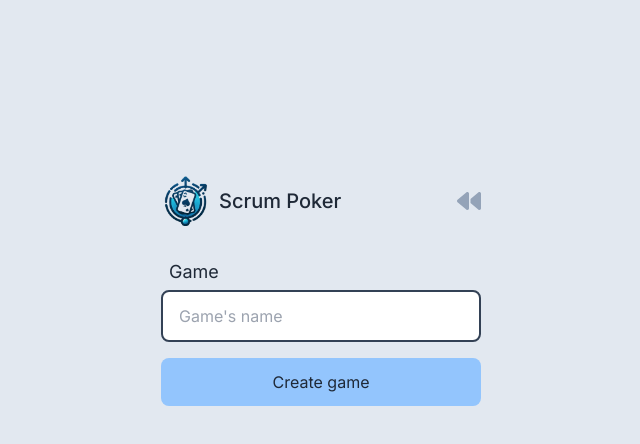
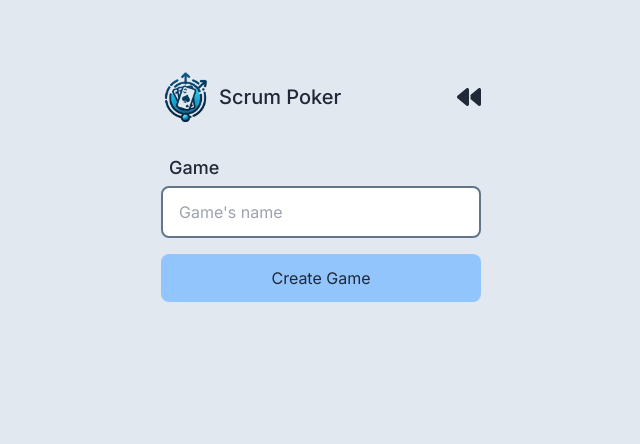
Before and after one commit to NB-Webentwicklung/scrum-poker, a Next.js app: page / in a window 1280 px wide. Both pictures are taken after a click on the button "Create a new game". Shown: the top 444 px of the page, without its empty margins (319-959 px from the left). Built offline with nearby package versions, Linux system fonts and the light colour scheme.

Commit message:
create ui components

```diff
--- a/package.json
+++ b/package.json
@@ -15,9 +15,11 @@
     "@fortawesome/free-solid-svg-icons": "^6.4.2",
     "@fortawesome/react-fontawesome": "^0.2.0",
     "clsx": "^2.0.0",
+    "formik": "^2.4.5",
     "next": "14.0.3",
     "react": "^18",
-    "react-dom": "^18"
+    "react-dom": "^18",
+    "yup": "^1.3.2"
   },
   "devDependencies": {
     "@types/node": "^20",
--- a/src/app/layout.tsx
+++ b/src/app/layout.tsx
@@ -18,7 +18,10 @@ export default function RootLayout({
   return (
     <html lang='en'>
       <body
-        className={clsx("container lg:w-1/2 mx-auto pt-4", inter.className)}
+        className={clsx(
+          "container w-full md:w-2/3 px-3 md:px-0 xl:w-1/2 mx-auto pt-4",
+          inter.className,
+        )}
       >
         {children}
       </body>
--- a/src/app/page.tsx
+++ b/src/app/page.tsx
@@ -5,15 +5,20 @@ import CreateGame from "@/components/wizard/CreateGame";
 import Game from "@/components/Game";
 import Landing from "@/components/wizard/Landing";
 import { useState } from "react";
+import { useRouter, useSearchParams } from "next/navigation";
 
 export default function Home() {
   type StepType = "landing" | "createGame" | "chooseName" | "startGame";
 
   const [step, setStep] = useState<StepType>("landing");
 
+  const searchParams = useSearchParams();
+  const gameId = searchParams.get("id");
+  const router = useRouter();
+
   return (
-    <main className='mt-40'>
-      {step === "landing" && (
+    <main className='mt-14'>
+      {step === "landing" && !gameId && (
         <Landing createGameAction={() => setStep("createGame")} />
       )}
       {step === "createGame" && (
@@ -26,13 +31,15 @@ export default function Home() {
         <ChooseName
           joinGameAction={() => {
             setStep("startGame");
+            const randomId = Math.random().toString(36).substring(7);
+            router.push(`/?id=${randomId}`);
           }}
           goBack={() => {
             setStep("createGame");
           }}
         />
       )}
-      {step === "startGame" && <Game />}
+      {gameId && <Game gameId={gameId} />}
     </main>
   );
 }
--- a/src/components/Game.tsx
+++ b/src/components/Game.tsx
@@ -1,11 +1,31 @@
 import clsx from "clsx";
 import React from "react";
+import Player from "./Player";
+import Image from "next/image";
+import Logo from "public/logo.png";
+import { FontAwesomeIcon } from "@fortawesome/react-fontawesome";
+import { faCaretDown } from "@fortawesome/free-solid-svg-icons";
+import IconUI from "./ui/IconUI";
 
-const Game = () => {
+interface GameProps {
+  gameId: string;
+}
+
+const Game = ({ gameId }: GameProps) => {
   const [revealed, setRevealed] = React.useState(false);
 
   return (
-    <div className='mt-52'>
+    <div>
+      <div className='flex justify-between'>
+        <div className='flex space-x-2 items-center'>
+          <Image src={Logo} width={36} height={36} alt='logo' />
+          <p className='text-lg font-medium'>{gameId}</p>
+          <IconUI faIcon={faCaretDown} />
+        </div>
+        <p className='font-medium'>Niklas</p>
+      </div>
+      <div className='py-20'>
+        <Player revealed={revealed} className='pb-8' />
         <div className='flex justify-center'>
           <div className='border-2 border-slate-600 w-1/2 rounded-lg p-8 h-40 flex justify-center items-center'>
             <button
@@ -18,18 +38,7 @@ const Game = () => {
             </button>
           </div>
         </div>
-      <div className=''>
-        <div className='flex justify-center mt-8'>
-          <div
-            className={clsx(
-              "border-2 border-slate-600 items-center justify-center flex rounded-lg w-12 h-20",
-              !revealed && "bg-blue-300",
-            )}
-          >
-            <p className={clsx("text-2xl", !revealed && "hidden")}>5</p>
-          </div>
-        </div>
-        <p className='text-center font-bold pt-2'>Niklas</p>
+        <Player revealed={revealed} className='pt-8' />
       </div>
     </div>
   );
--- /dev/null
+++ b/src/components/Player.tsx
@@ -0,0 +1,27 @@
+import clsx from "clsx";
+import React from "react";
+
+interface PlayerProps {
+  revealed: boolean;
+  className?: string;
+}
+
+const Player = ({ revealed, className }: PlayerProps) => {
+  return (
+    <div className={clsx(className)}>
+      <div className='flex justify-center'>
+        <div
+          className={clsx(
+            "border-2 border-slate-600 items-center justify-center flex rounded-lg w-12 h-20",
+            !revealed && "bg-blue-300",
+          )}
+        >
+          <p className={clsx("text-2xl", !revealed && "hidden")}>5</p>
+        </div>
+      </div>
+      <p className='text-center font-bold pt-2'>Niklas</p>
+    </div>
+  );
+};
+
+export default Player;
--- /dev/null
+++ b/src/components/ui/ButtonUI.tsx
@@ -0,0 +1,18 @@
+import React from "react";
+
+interface ButtonUIProps {
+  label: string;
+}
+
+const ButtonUI = ({ label }: ButtonUIProps) => {
+  return (
+    <button
+      type='submit'
+      className='w-full py-3 bg-blue-300 hover:bg-blue-400 rounded-lg mt-4'
+    >
+      {label}
+    </button>
+  );
+};
+
+export default ButtonUI;
--- /dev/null
+++ b/src/components/ui/IconUI.tsx
@@ -0,0 +1,25 @@
+import { IconDefinition } from "@fortawesome/fontawesome-svg-core";
+import { FontAwesomeIcon } from "@fortawesome/react-fontawesome";
+import clsx from "clsx";
+import React from "react";
+
+interface IconUIProps {
+  faIcon: IconDefinition;
+  action?: () => void;
+  disabled?: boolean;
+}
+
+const IconUI = ({ faIcon, action, disabled }: IconUIProps) => {
+  return (
+    <FontAwesomeIcon
+      onClick={action}
+      icon={faIcon}
+      className={clsx(
+        "w-6 h-6 text-slate-40",
+        !disabled && "hover:text-slate-500 hover:cursor-pointer",
+      )}
+    />
+  );
+};
+
+export default IconUI;
--- /dev/null
+++ b/src/components/ui/InputUI.tsx
@@ -0,0 +1,29 @@
+import { Field } from "formik";
+import React from "react";
+
+interface InputUI {
+  label: string;
+  placeholder: string;
+  name: string;
+  error: string | undefined;
+}
+
+const InputUI = ({ label, placeholder, name, error }: InputUI) => {
+  return (
+    <div>
+      <div className='flex items-center justify-between'>
+        <label htmlFor={name} className='pl-2 pb-1 text-lg font-medium'>
+          {label}
+        </label>
+        {error && <p className='text-red-500 text-sm'>{error}</p>}
+      </div>
+      <Field
+        name={name}
+        className='px-4 py-3 outline-none border-2 border-slate-500 rounded-lg w-full'
+        placeholder={placeholder}
+      />
+    </div>
+  );
+};
+
+export default InputUI;
--- a/src/components/wizard/ChooseName.tsx
+++ b/src/components/wizard/ChooseName.tsx
@@ -4,6 +4,10 @@ import Logo from "public/logo.png";
 import { FontAwesomeIcon } from "@fortawesome/react-fontawesome";
 import { faBackward } from "@fortawesome/free-solid-svg-icons";
 import NavigationHeader from "./NavigationHeader";
+import { Form, Formik } from "formik";
+import InputUI from "../ui/InputUI";
+import ButtonUI from "../ui/ButtonUI";
+import * as Yup from "yup";
 
 interface ChooseNameProps {
   joinGameAction: () => void;
@@ -11,25 +15,32 @@ interface ChooseNameProps {
 }
 
 const ChooseName = ({ joinGameAction, goBack }: ChooseNameProps) => {
+  const NameSchema = Yup.object().shape({
+    name: Yup.string().required("* Name is required"),
+  });
+
   return (
-    <div>
-      <div className='w-1/2 mx-auto'>
-        <NavigationHeader goBack={goBack} />
-        <div>
-          <p className='pl-2 pb-1 text-lg'>Display Name</p>
-          <input
-            className='px-4 py-3 outline-none border-2 border-slate-700 rounded-lg w-full'
-            type='text'
-            placeholder='Name'
-          />
-          <button
-            onClick={joinGameAction}
-            className='w-full py-3 bg-blue-300 hover:bg-blue-400 rounded-lg mt-4'
-          >
-            Join game
-          </button>
-        </div>
-      </div>
+    <div className='w-1/2 mx-auto'>
+      <NavigationHeader goBack={goBack} />
+      <Formik
+        initialValues={{ name: "" }}
+        validationSchema={NameSchema}
+        onSubmit={() => {
+          joinGameAction();
+        }}
+      >
+        {({ errors }) => (
+          <Form>
+            <InputUI
+              label='Name'
+              placeholder='Display Name'
+              name='name'
+              error={errors.name}
+            />
+            <ButtonUI label='Join Game' />
+          </Form>
+        )}
+      </Formik>
     </div>
   );
 };
--- a/src/components/wizard/CreateGame.tsx
+++ b/src/components/wizard/CreateGame.tsx
@@ -1,5 +1,9 @@
 import React from "react";
 import NavigationHeader from "./NavigationHeader";
+import { Field, Form, Formik } from "formik";
+import InputUI from "../ui/InputUI";
+import ButtonUI from "../ui/ButtonUI";
+import * as Yup from "yup";
 
 interface CreateGameProps {
   startGameAction: () => void;
@@ -7,25 +11,32 @@ interface CreateGameProps {
 }
 
 const CreateGame = ({ startGameAction, goBack }: CreateGameProps) => {
+  const GameScheama = Yup.object().shape({
+    game: Yup.string().required("* Game name is required"),
+  });
+
   return (
-    <div>
-      <div className='w-1/2 mx-auto'>
-        <NavigationHeader goBack={goBack} />
-        <div>
-          <p className='pl-2 pb-1 text-lg'>Game</p>
-          <input
-            className='px-4 py-3 outline-none border-2 border-slate-700 rounded-lg w-full'
-            type='text'
-            placeholder="Game's name"
-          />
-          <button
-            onClick={startGameAction}
-            className='w-full py-3 bg-blue-300 hover:bg-blue-400 rounded-lg mt-4'
-          >
-            Create game
-          </button>
-        </div>
-      </div>
+    <div className='w-1/2 mx-auto'>
+      <NavigationHeader goBack={goBack} />
+      <Formik
+        initialValues={{ game: "" }}
+        validationSchema={GameScheama}
+        onSubmit={() => {
+          startGameAction();
+        }}
+      >
+        {({ errors }) => (
+          <Form>
+            <InputUI
+              label='Game'
+              placeholder="Game's name"
+              name='game'
+              error={errors.game}
+            />
+            <ButtonUI label='Create Game' />
+          </Form>
+        )}
+      </Formik>
     </div>
   );
 };
--- a/src/components/wizard/Landing.tsx
+++ b/src/components/wizard/Landing.tsx
@@ -8,6 +8,7 @@ import {
   faMeta,
   faMicrosoft,
 } from "@fortawesome/free-brands-svg-icons";
+import IconUI from "../ui/IconUI";
 
 interface LandingProps {
   createGameAction: () => void;
@@ -16,8 +17,8 @@ interface LandingProps {
 const Landing = ({ createGameAction }: LandingProps) => {
   const icons = [faGoogle, faMicrosoft, faApple, faMeta];
   return (
-    <>
-      <div className='grid grid-cols-2 gap-4'>
+    <div className='md:mt-40'>
+      <div className='grid grid-cols-1 md:grid-cols-2 gap-4'>
         <div className='py-10'>
           <h1 className='text-4xl font-bold'>
             Scrum Poker for <br />
@@ -35,19 +36,15 @@ const Landing = ({ createGameAction }: LandingProps) => {
           <p className='text-slate-500 pt-20 pb-2'>Trusted by teams at</p>
           <div className='flex space-x-8'>
             {icons.map((icon, index) => (
-              <FontAwesomeIcon
-                key={index}
-                icon={icon}
-                className='w-6 h-6 text-slate-500'
-              />
+              <IconUI key={index} faIcon={icon} />
             ))}
           </div>
         </div>
-        <div>
+        <div className='hidden md:block'>
           <Image src={StartImage} width={430} height={430} alt='start-image' />
         </div>
       </div>
-    </>
+    </div>
   );
 };
 
--- a/src/components/wizard/NavigationHeader.tsx
+++ b/src/components/wizard/NavigationHeader.tsx
@@ -1,8 +1,8 @@
 import React from "react";
 import Image from "next/image";
 import Logo from "public/logo.png";
-import { FontAwesomeIcon } from "@fortawesome/react-fontawesome";
 import { faBackward } from "@fortawesome/free-solid-svg-icons";
+import IconUI from "../ui/IconUI";
 
 interface NavigationHeaderProps {
   goBack: () => void;
@@ -15,12 +15,7 @@ const NavigationHeader = ({ goBack }: NavigationHeaderProps) => {
         <Image src={Logo} width={50} height={50} alt='logo' />
         <p className='text-xl font-medium'>Scrum Poker</p>
       </div>
-      <FontAwesomeIcon
-        type='button'
-        onClick={goBack}
-        icon={faBackward}
-        className='w-6 h-6 text-slate-400 hover:text-slate-500 hover:cursor-pointer'
-      />
+      <IconUI faIcon={faBackward} action={goBack} />
     </div>
   );
 };
```
Also changed, not shown: 1 other file (tests, documents, lock files or other folders). Lines whose indentation alone changed are shown as unchanged.
